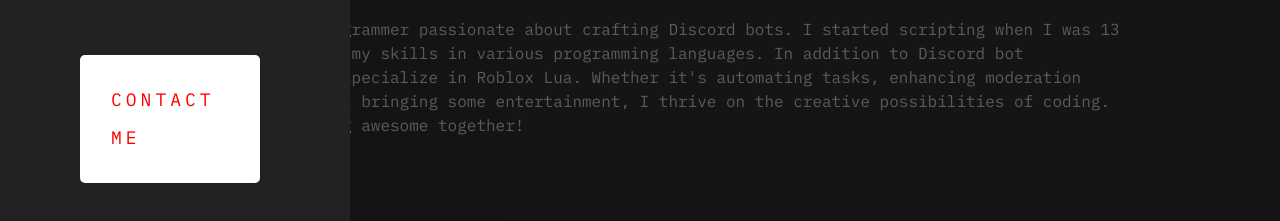
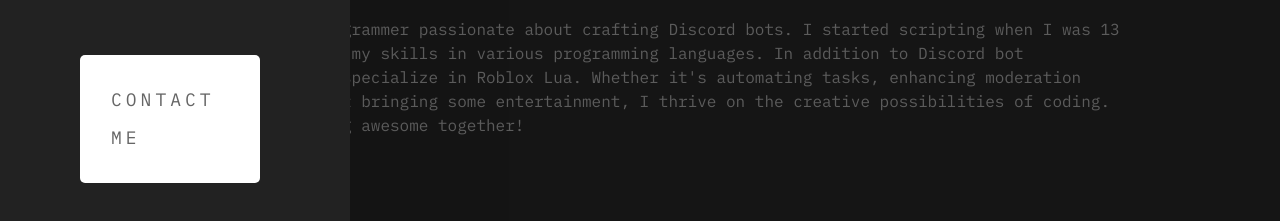
Before and after one commit to Lukewhat/whatluke-portfolio, a plain HTML site: page index.html in a window 1280 px wide. Both pictures are taken after a click on the button 35 px from the left and 335 px from the top of the page. Shown: the part 537-758 px from the top of the page. Drawn offline with Linux system fonts and the light colour scheme.

Commit message:
Update index.html

```diff
--- a/index.html
+++ b/index.html
@@ -65,7 +65,7 @@
             <!-- Removed Projects Button -->
         </ul>
         <p class="uk-margin-medium-left uk-light contact-info">To contact me, you can add me on Discord: whatlukee</p>
-        <a href="https://discord.com/users/1230556696028647485" target="_blank" class="uk-margin-medium-left uk-button uk-button-secondary contact-info contact-button" style="position: relative; display: inline-block; padding: 25px 30px; margin: 40px 0; color: red; text-decoration: none; text-transform: uppercase; transition: 0.5s; letter-spacing: 4px; overflow: hidden; margin-right: 50px;">Contact Me</a>
+        <a href="https://discord.com/users/1230556696028647485" target="_blank" class="uk-margin-medium-left uk-button uk-button-secondary contact-info contact-button">Contact Me</a>
     </div>
 </div>
 
```
